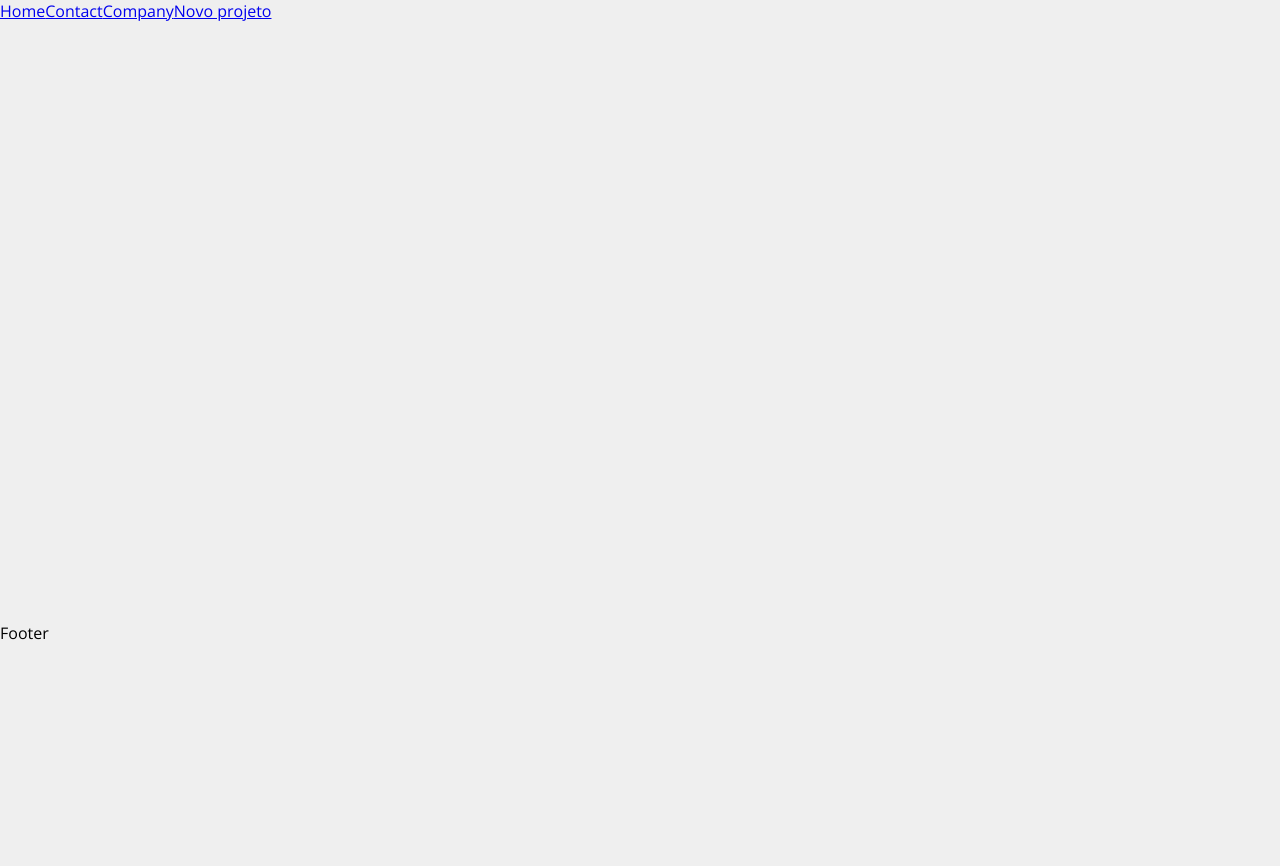
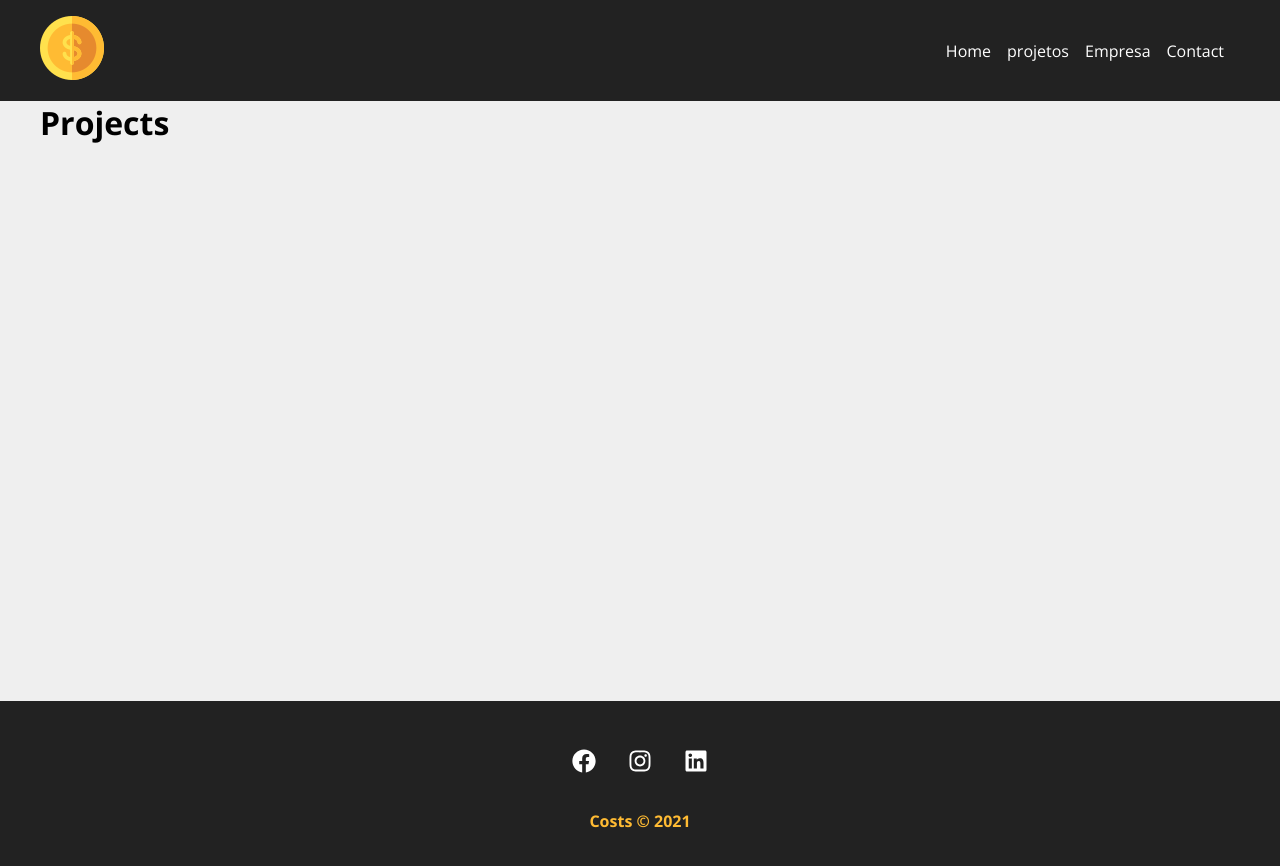
Before and after one commit to joseg-alvesg/costs, a React (Create React App) app: page /projects in a window 1280 px wide. Shown: the top 866 px of the page. Before the commit the page ends 800 px from the top, so only its background shows below. Built offline with nearby package versions, Linux system fonts and the light colour scheme.

Commit message:
criação dos componentes navbar e footer e estilização dos mesmos

```diff
--- a/src/App.jsx
+++ b/src/App.jsx
@@ -6,21 +6,21 @@
 
 import Container from './components/layout/Container';
 
+import Navbar from './components/layout/Navbar';
+import Footer from './components/layout/Footer';
+import Projects from './components/pages/Projects';
+
 function App() {
   return (
     <Router>
-      <div>
-        <ul>
-          <Link to="/home">Home</Link>
-          <Link to="/contact">Contact</Link>
-          <Link to="/company">Company</Link>
-          <Link to="/newproject">Novo projeto</Link>
-        </ul>
-      </div>
+      <Navbar />
         <Switch>
           <Container customClass="min-height">
             <Route exact path="/">
               <Home />
+            </Route>
+            <Route exact path="/projects">
+              <Projects />
             </Route>
             <Route exact path="/company">
               <Company />
@@ -33,7 +33,7 @@
             </Route>
           </Container>
         </Switch>
-      <p>Footer</p>
+      <Footer />
     </Router>
   );
 }
--- a/src/components/layout/Container.module.css
+++ b/src/components/layout/Container.module.css
@@ -17,5 +17,4 @@
 .column {
   flex-direction: column;
   justify-content: flex-start;
-  text-align: center;
 }
--- /dev/null
+++ b/src/components/layout/Footer.jsx
@@ -0,0 +1,21 @@
+import styles from './Footer.module.css';
+import { FaFacebook, FaInstagram, FaLinkedin } from 'react-icons/fa'
+
+export default function Footer() {
+  return (
+    <footer className={ styles.footer }>
+      <ul className={ styles.social_list }>
+        <li>
+          <FaFacebook />
+        </li>
+        <li>
+          <FaInstagram />
+        </li>
+        <li>
+          <FaLinkedin />
+        </li>
+      </ul>
+      <p className={ styles.copy_right }><span>Costs</span> &copy; 2021</p>
+    </footer>
+  )
+}
--- /dev/null
+++ b/src/components/layout/Footer.module.css
@@ -0,0 +1,34 @@
+.footer {
+  background-color: #222;
+  color: #fff;
+  padding: 3em;
+  text-align: center;
+}
+
+.social_list {
+  display: flex;
+  justify-content: center;
+  list-style-type: none;
+}
+
+.social_list li {
+  margin: 0 1em;
+}
+
+.social_list li:hover {
+  color: #ffbb33;
+}
+
+.social_list svg {
+  font-size: 1.5em;
+  cursor: pointer;
+}
+
+.copy_right {
+  margin-top: 2em;
+}
+
+.copy_right {
+  font-weight: bold;
+  color: #ffbb33;
+}
--- /dev/null
+++ b/src/components/layout/Navbar.jsx
@@ -0,0 +1,32 @@
+import { Link } from 'react-router-dom'
+
+import Container from './Container'
+
+import styles from './Navbar.module.css';
+import logo from '../../img/costs_logo.png';
+
+export default function Navbar() {
+  return (
+    <nav className={ styles.navbar }>
+      <Container>
+        <Link to="/">
+          <img src={ logo } alt="costs"></img>
+        </Link>
+        <ul className={ styles.list }>
+          <li className={ styles.item }>
+            <Link to="/">Home</Link>
+          </li>
+          <li className={ styles.item }>
+            <Link to="/projects">projetos</Link>
+          </li>
+          <li className={ styles.item }>
+            <Link to="/company">Empresa</Link>
+          </li>
+          <li className={ styles.item }>
+            <Link to="/contact">Contact</Link>
+          </li>
+        </ul>
+      </Container>
+  </nav>
+  )
+}
--- /dev/null
+++ b/src/components/layout/Navbar.module.css
@@ -0,0 +1,25 @@
+.navbar {
+  background-color: #222;
+  display: flex;
+  justify-content: space-between;
+  padding: 1em;
+}
+
+.list {
+  align-items: center;
+  display: flex;
+  list-style: none;
+}
+
+.item {
+  margin-right: 1em;
+}
+
+.item a {
+  color: #fff;
+  text-decoration: none;
+}
+
+.item a:hover {
+  color: #ffbb33;
+}
--- /dev/null
+++ b/src/components/pages/Projects.jsx
@@ -0,0 +1,7 @@
+import React from 'react'
+
+export default function Projects() {
+  return (
+    <h1>Projects</h1>
+  )
+}
```
